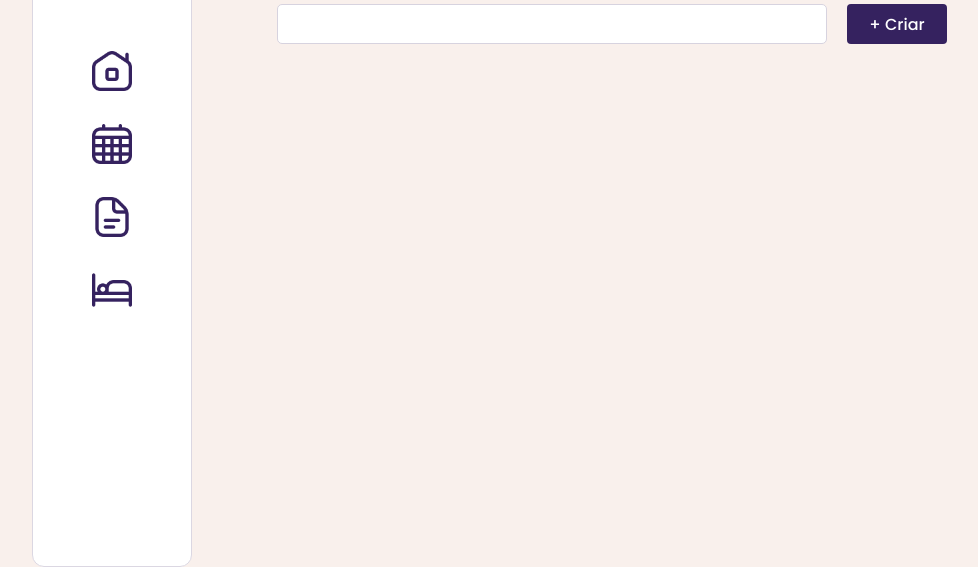
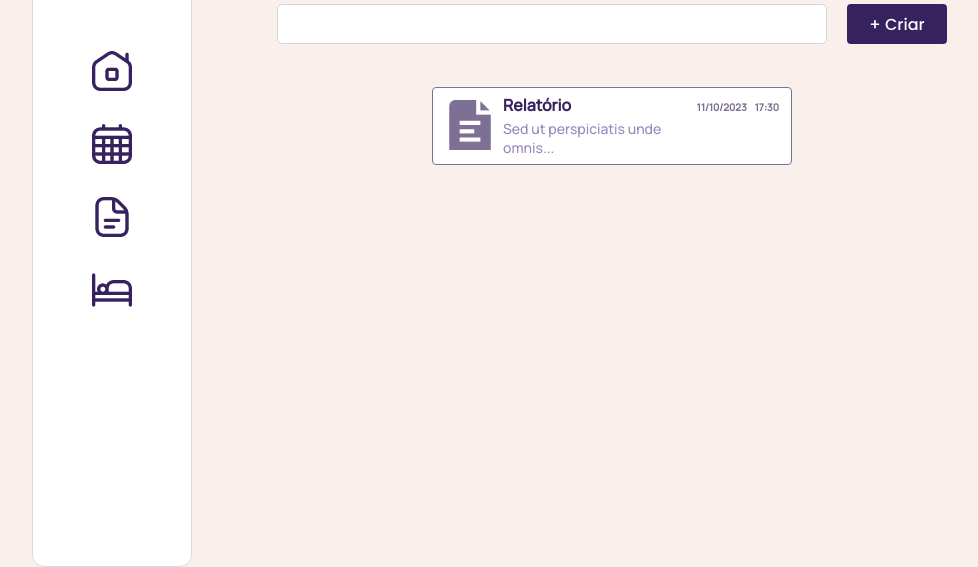
Before and after one commit to EvellynDaSilva/Home-AyanCare, a plain HTML site: page pages/tebelaDeRelatorio.html in a window 1280 px wide. Shown: the part 233-800 px from the top of the page, without its empty margins (28-1006 px from the left). Drawn offline with Linux system fonts and the light colour scheme.

Commit message:
tela relatorio

```diff
--- a/css/tabelaDoRelatorio.css
+++ b/css/tabelaDoRelatorio.css
@@ -1,14 +1,15 @@
-
-*{
+* {
     margin: 0;
     padding: 0;
     box-sizing: border-box;
 }
-body{
+
+body {
     background: rgb(249, 240, 236);
     width: 100vw;
     height: 100vh;
 }
+
 .menu-lateral {
     display: flex;
     height: 95vh;
@@ -59,6 +60,7 @@ body{
     gap: 30px;
     margin: 50px 0px 0px;
     color: #35225F;
+    cursor: pointer;
 }
 
 img {
@@ -120,7 +122,8 @@ hr {
     width: 50px;
     height: 50px;
 }
-.relatorio{
+
+.relatorio {
     display: flex;
     flex-direction: column;
     align-items: center;
@@ -149,7 +152,8 @@ hr {
     border: 1px solid #D7D3DF;
     background: #FFF;
 }
-.btn-criar{
+
+.btn-criar {
     display: flex;
     width: 100px;
     height: 40px;
@@ -157,7 +161,7 @@ padding: 8px 12px;
     justify-content: center;
     align-items: center;
     gap: 8px;
-border:none;
+    border: none;
     border-radius: 4px;
     background: #35225F;
     color: #FFF;
@@ -166,14 +170,74 @@ font-size: 16px;
     font-style: normal;
     font-weight: 500;
     line-height: normal;
+    cursor: pointer;
 }
-.grupo10{
+
+.grupo10 {
     display: flex;
     height: 40px;
     justify-content: center;
     align-items: flex-start;
     gap: 20px;
 }
-.card-relatorio{
+
+.card-relatorio {
+    display: flex;
+    width: 360px;
+    height: 78px;
+    border-radius: 4px;
+    border: 0.5px solid #7E6F94;
+    background: #FFF;
+    gap: 8px;
+    padding: 12px;
+}
+
+.folha {
+    display: flex;
+    width: 50px;
+    height: 50px;
 
 }
+
+.title {
+    color: #35225F;
+    font-family: Manrope;
+    font-size: 16px;
+    font-style: normal;
+    font-weight: 600;
+    line-height: 20px;
+}
+
+.assunto {
+    color: #9986BD;
+    font-family: Manrope;
+    font-size: 14px;
+    font-style: normal;
+    font-weight: 400;
+    line-height: normal;
+}
+.primeira-ordem{
+    display: inline-flex;
+padding-right: 0px;
+flex-direction: column;
+justify-content: center;
+align-items: flex-start;
+gap: 4px;
+}
+
+.data {
+    color: #7E6F94;
+    font-family: Manrope;
+    font-size: 10px;
+    font-style: normal;
+    font-weight: 800;
+    line-height: normal;
+}
+.hora{
+    color: #7E6F94;
+font-family: Manrope;
+font-size: 10px;
+font-style: normal;
+font-weight: 700;
+line-height: normal;
+}
--- a/pages/tebelaDeRelatorio.html
+++ b/pages/tebelaDeRelatorio.html
@@ -60,7 +60,15 @@
     <input class="input-relatorio" type="Pesquisar" >
     <button class="btn-criar">+ Criar</button>
   </div>
-  <div class="card-relatorio"></div>
+  <div class="card-relatorio">
+    <img src="../img/documento2.png" alt="" class="folha">
+    <div class="primeira-ordem">
+    <h2 class="title">Relatório</h2>
+    <p class="assunto">Sed ut perspiciatis unde omnis...</p>
+  </div>
+  <p class="data">11/10/2023</p>
+  <p class="hora">17:30</p>
+  </div>
   </div>
 
 </body>
```
Also changed, not shown: img/documento2.png (added). Lines whose indentation alone changed are shown as unchanged.
